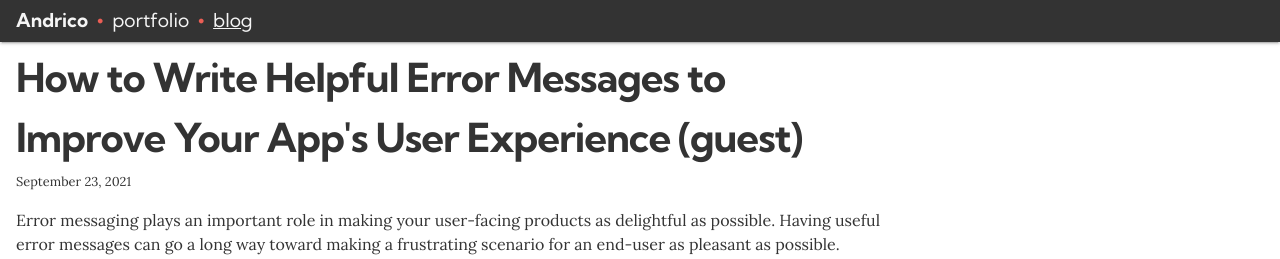
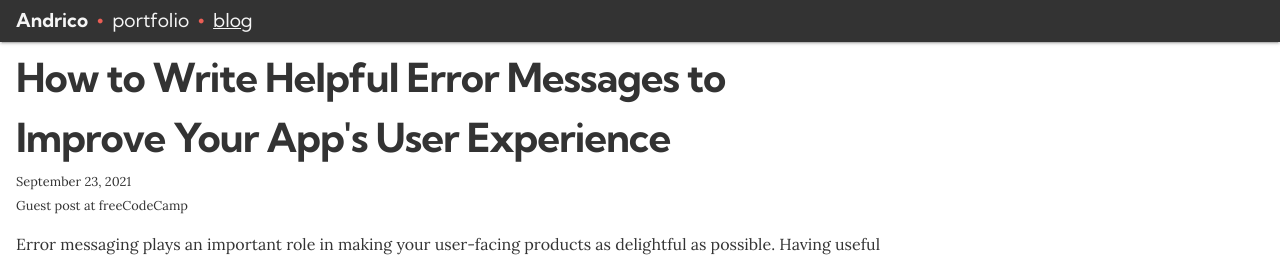
Before and after one commit to andrico1234/personal-blog, a Gatsby site: page / in a window 1280 px wide. Shown: the top 259 px of the page. Built offline with nearby package versions, Linux system fonts and the light colour scheme; Gatsby itself is replaced by a stand-in of ours.

Commit message:
add guest post tag

```diff
--- a/content/blog/009-how-to-write-helpful-error-messages.md
+++ b/content/blog/009-how-to-write-helpful-error-messages.md
@@ -3,4 +3,5 @@ title: "How to Write Helpful Error Messages to Improve Your App's User Experienc
 date: "2021-09-23T19:20:00.000Z"
 description: "Error messaging plays an important role in making your user-facing products as delightful as possible. Having useful error messages can go a long way toward making a frustrating scenario for an end-user as pleasant as possible."
 link: https://www.freecodecamp.org/news/how-to-write-helpful-error-messages-to-improve-your-apps-ux/
+site: freeCodeCamp
 ---
--- a/src/pages/index.js
+++ b/src/pages/index.js
@@ -36,7 +36,7 @@ const BlogIndex = ({ data, location }) => {
                   <h2>
                     {externalLink ? (
                       <a href={externalLink} itemProp="url">
-                        <span itemProp="headline">{title} (guest)</span>
+                        <span itemProp="headline">{title}</span>
                       </a>
                     ) : (
                       <Link to={post.fields.slug} itemProp="url">
@@ -47,6 +47,11 @@ const BlogIndex = ({ data, location }) => {
                   <p>
                     <small>{post.frontmatter.date}</small>
                   </p>
+                  {post.frontmatter.site && (
+                    <p>
+                      <small>Guest post at {post.frontmatter.site}</small>
+                    </p>
+                  )}
                 </header>
                 <section>
                   <p
@@ -100,6 +105,7 @@ export const pageQuery = graphql`
           title
           description
           link
+          site
         }
       }
     }
```
